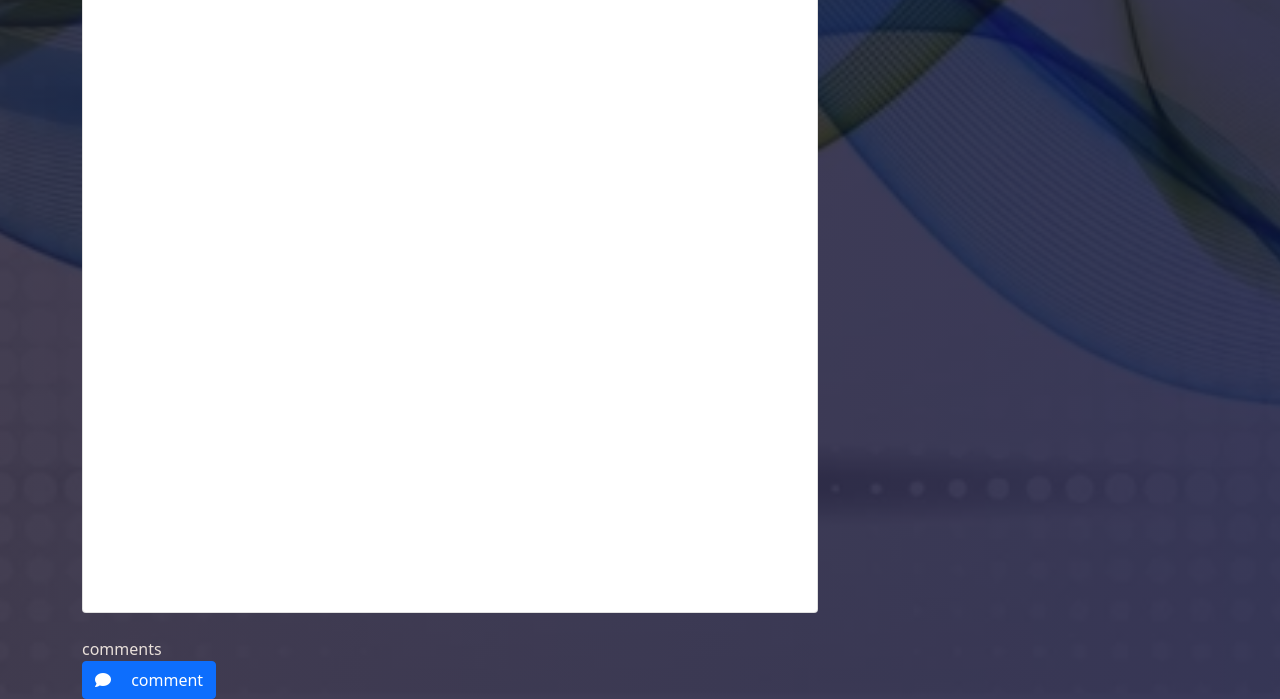
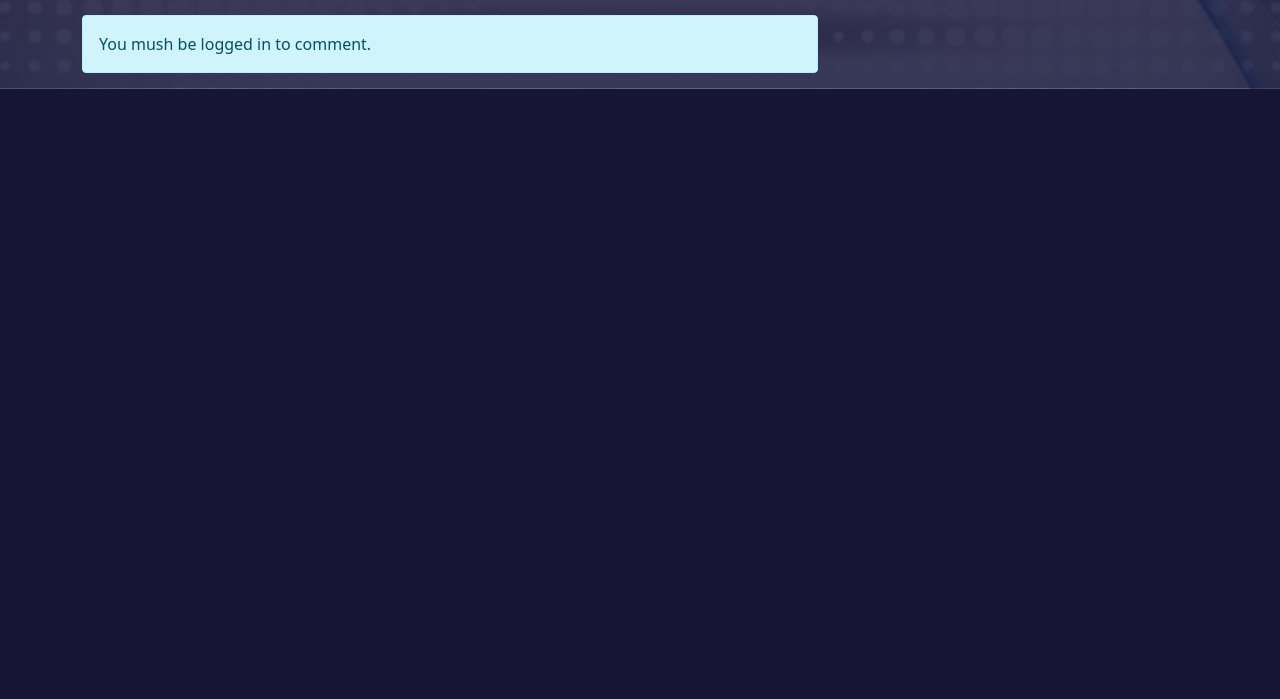
Before and after one commit to Isaac-kiptoo-kilimo/Blogging-website, a Flask app: template app/templates/pages/blogs/view.html in a window 1280 px wide. Shown: the part 759-1458 px from the top of the page. After the commit the page ends 848 px from the top, so only its background shows below. Run offline with Flask 2, Linux system fonts and the light colour scheme; the template is opened without the code that fills it: most values are stand-ins (such as "Sample title", 1, 10 or a date in 2020); some libraries are stand-ins or nearby versions.

Commit message:
feature:added the comment section

```diff
--- a/app/models.py
+++ b/app/models.py
@@ -58,6 +58,7 @@
     author=db.Column(db.String(255),nullable=False)
     content = db.Column(db.Text, nullable=False)
     user_id = db.Column(db.Integer, db.ForeignKey('users.id'), nullable=False)
+    comments = db.relationship('Comment', backref='blog', lazy=True)
     created_at = db.Column(db.DateTime, default=db.func.current_timestamp())
     updated_at = db.Column(db.DateTime, default=db.func.current_timestamp(), onupdate=db.func.current_timestamp())
     downvotes = db.Column(db.Integer, default=0)
--- a/app/static/css/style.css
+++ b/app/static/css/style.css
@@ -7,19 +7,21 @@
     color: var(--color)
 }
 body{
-    width: 100%;
-    height: 100%;
-    background: linear-gradient(to right, #120b24c9, #04042cc9), url(../images/bg2.webp);
+    /* width: 100%;
+    height: 100%; */
+    background-attachment: fixed;
+    background: linear-gradient(to bottom, #120b24c9, #04042cc9), url(../images/bg2.webp);
     background-size: cover;
     background-position: center;
     background-repeat: no-repeat;
     color: rgb(233, 224, 218);
+    min-height: 100vh;
 }
 .navbar{
     background-color: var(--select-bg);
     margin-bottom: 20px;
 }
-.comment{
+.commentpage{
     height: 100vh;
 }
 .commentform{
--- a/app/templates/pages/blogs/view.html
+++ b/app/templates/pages/blogs/view.html
@@ -1,5 +1,4 @@
-{% extends 'base.html' %}
-{% block content %}
+{% extends 'base.html' %} {% block content %}
 <div class="container">
   <div class="row">
     <div class="col-md-8">
@@ -9,71 +8,65 @@
           {{quote2.quote}}
         </p>
         <p>
-                    <small>
-                        {{quote2.author}}
-                    </small>
+          <small> {{quote2.author}} </small>
         </p>
       </div>
-            <div class="py-5">
-                {{ blog.content | safe }}
-            </div>
+      <div class="py-5 quote my-3">{{ blog.content | safe }}</div>
       <div class="quote">
         <p>
           <span class="quote-q">"</span>
           {{quote1.quote}}
         </p>
         <p>
-                    <small>
-                        {{quote1.author}}
-                    </small>
+          <small> {{quote1.author}} </small>
         </p>
       </div>
-            <div class="comments my-4">
-
+      <div>
+          <h3 class="my-3">
+              COMMENTS
+          </h3>
         {% for comment in comments %}
-                <div class="comment card custom-card p-2 mb-4">
-                  <div class="comment-header d-flex align-items-center">
-                    <!-- <div class="comment-header-left me-2">
-                      <img src="https://via.placeholder.com/50" alt="">
-                    </div> -->
-                    <div class="comment-header-right">
-                      <h4>{{comment.user.fullname}}</h4>
-                      <p>
-                        <span>Posted on: </span>
-                        <span>{{comment.created_at.date()}}</span>
-                      </p>
-                    </div>
-                  </div>
-                  <div class="comment-body">
-                    <p>
-                      {{comment.content}}
-                    </p>
+        <div class="my-3 quote">
+          <h5 class="text-capitalize">{{comment.user.username}}</h5>
+          <div>
+            <p>{{comment.content}}</p>
           </div>
         </div>
         {% endfor %}
+      </div>
+      {% if current_user.is_authenticated  %}
+      <div class="my-4">
+        <div class="form">
+          <div class="card custom-card p-2 commentform">
+            <h3 class="text-center">Leave a comment</h3>
+            <form
+              action="{{ url_for('main.comment_view',blog_id=blog.id) }}"
+              method="post"
+              class="" >
 
+              <div class="form-group">
+                <label for="">Comment</label>
+                <textarea
+                  id=""
+                  rows="5"
+                  class="form-control input-lg mt-2 outline-none bg-none shadow-none custom-input commentform"
+                  name="comment"
+                ></textarea>
               </div>
-            <div class="comments">
-                comments
-                <div class="action">
-                    <a href="{{ url_for('main.view_blog', blog_id=blog.id) }}">
-                      <button class="btn btn-primary outline-none border-none shadow-none">
-                        <span>
-                          <i class="fa-solid fa-comment"></i>
-                        </span>
-                        <span class="ms-3">
-                            comment
-
-                        </span>
-                      </button>
-                    </a>
+              <div class="form-group mt-2">
+                <button class="btn btn-primary custom-btn">Submit</button>
+              </div>
+            </form>
           </div>
         </div>
-            <div class="comment-form">
-                <form action=""></form>
       </div>
+      {% else %}
+      <div class="alert alert-info p-3 mt-3">
+        <p class="m-0 p-0">You mush be logged in to comment.</p>
       </div>
-        <div class="col-md-4 ">
+      {% endif %}
+    </div>
+    <div class="col-md-4">
       <div>
         <div class="quote mb-4">
           <p>
@@ -81,18 +74,14 @@
             {{quote3.quote}}
           </p>
           <p>
-                    <small>
-                        {{quote3.author}}
-                    </small>
+            <small> {{quote3.author}} </small>
           </p>
         </div>
         {% for blog in blogs %}
         <div class="mb-3">
           <div class="blog">
             <a href="{{url_for('main.view_blog',blog_id=blog.id)}}">
-                        <h2>
-                            {{blog.title}}
-                        </h2>
+              <h2>{{blog.title}}</h2>
             </a>
           </div>
         </div>
@@ -103,9 +92,7 @@
             {{quote4.quote}}
           </p>
           <p>
-                <small>
-                    {{quote4.author}}
-                </small>
+            <small> {{quote4.author}} </small>
           </p>
         </div>
       </div>
```
Also changed, not shown: app/main/views.py (+3 -5 lines), app/templates/pages/blogs/addcomment.html (deleted, +0 -18 lines), app/templates/pages/index.html (+5 -26 lines). Lines whose indentation alone changed are shown as unchanged.
